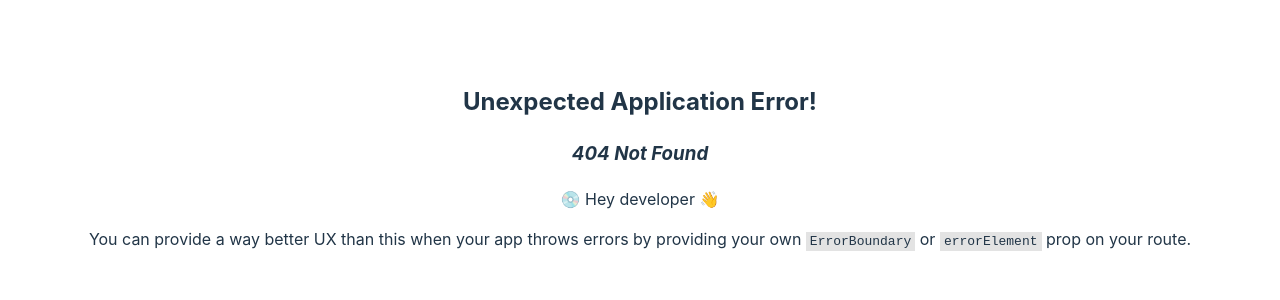
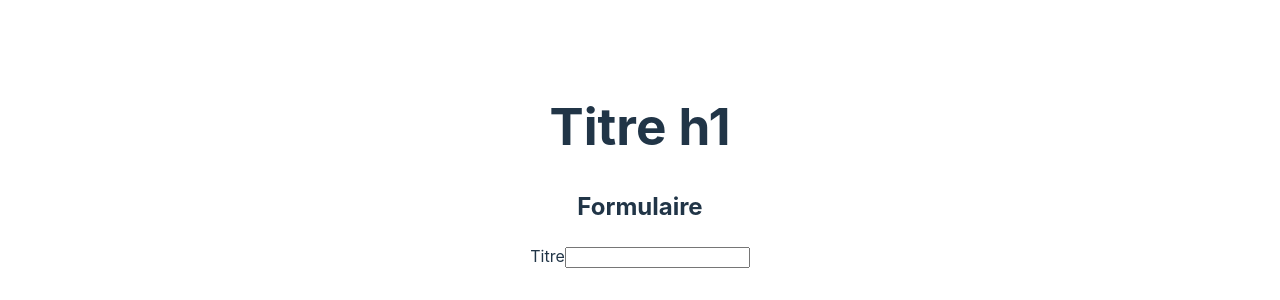
Before and after one commit to AvirKarakitsos/Veille_frontend, a React (Vite) app: page /post in a window 1280 px wide. Before the commit this address had no page. Shown: the part 234-534 px from the top of the page. Built offline with nearby package versions, Linux system fonts and the light colour scheme.

Commit message:
feat: form part 1

```diff
--- /dev/null
+++ b/src/components/InputText.js
@@ -0,0 +1,15 @@
+function InputText({style,string,value,onChange}) {
+    return (
+        <input
+            type="text"
+            className={style}
+            name={string}
+            id={string}
+            value={value}
+            onChange={onChange}
+            autoComplete='off'
+        />
+    )
+}
+
+export default InputText
--- a/src/main.jsx
+++ b/src/main.jsx
@@ -4,13 +4,15 @@ import App from './App.jsx'
 import './index.css'
 import { RouterProvider, createBrowserRouter } from 'react-router-dom'
 import Home from './pages/home/Home.jsx'
+import AddPost from './pages/AddPost/AddPost.jsx'
 
 const router = createBrowserRouter([
   {
     path: '/',
     element: <App/>,
     children: [
-      {path: '/', element: <Home/>}
+      {path: '/', element: <Home/>},
+      {path: '/post', element: <AddPost/>}
     ]
   }
 ])
--- /dev/null
+++ b/src/pages/AddPost/AddPost.jsx
@@ -0,0 +1,15 @@
+import InputText from '../../components/InputText'
+
+function AddPost() {
+    return(
+        <>
+            <h2>Formulaire</h2>
+            <form>
+                <label>Titre</label>
+                <InputText/>
+            </form>
+        </>
+    )
+}
+
+export default AddPost
```
Also changed, not shown: src/components/Select.js (added, +14 -0 lines), src/components/Textarea.js (added, +14 -0 lines).
